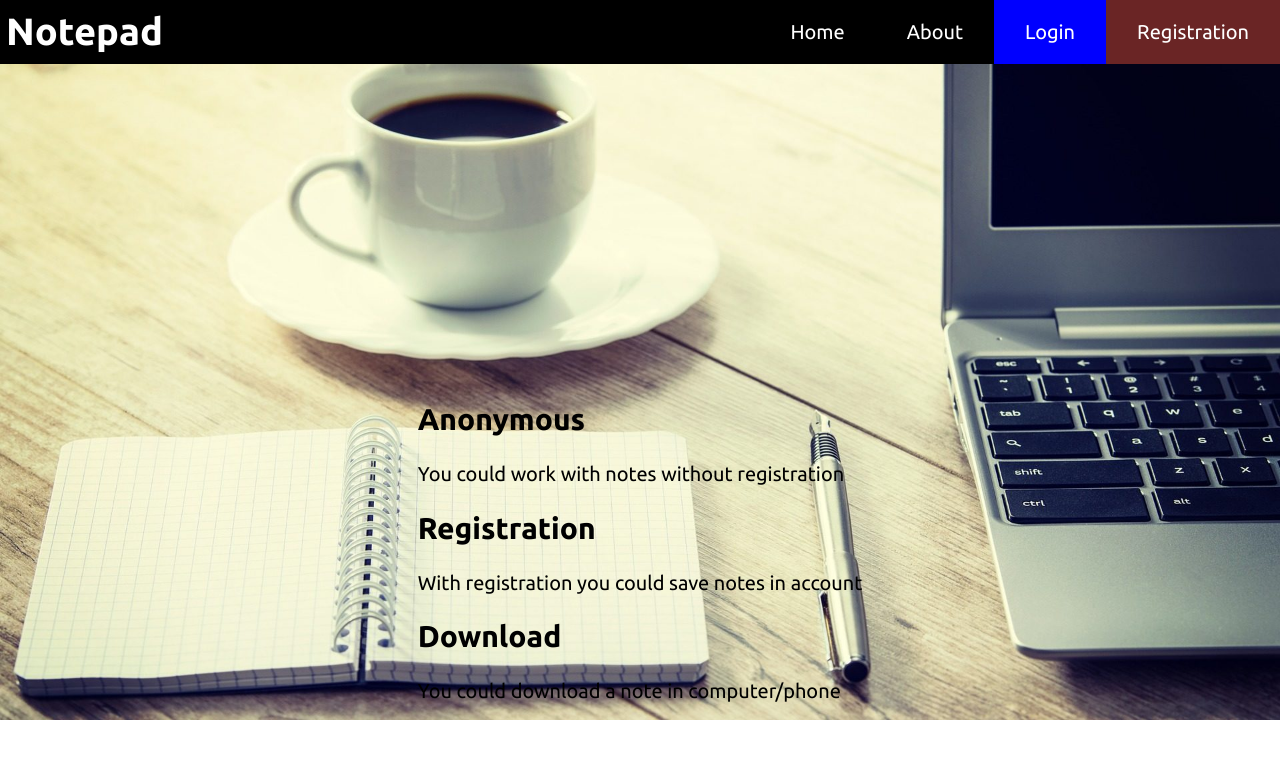
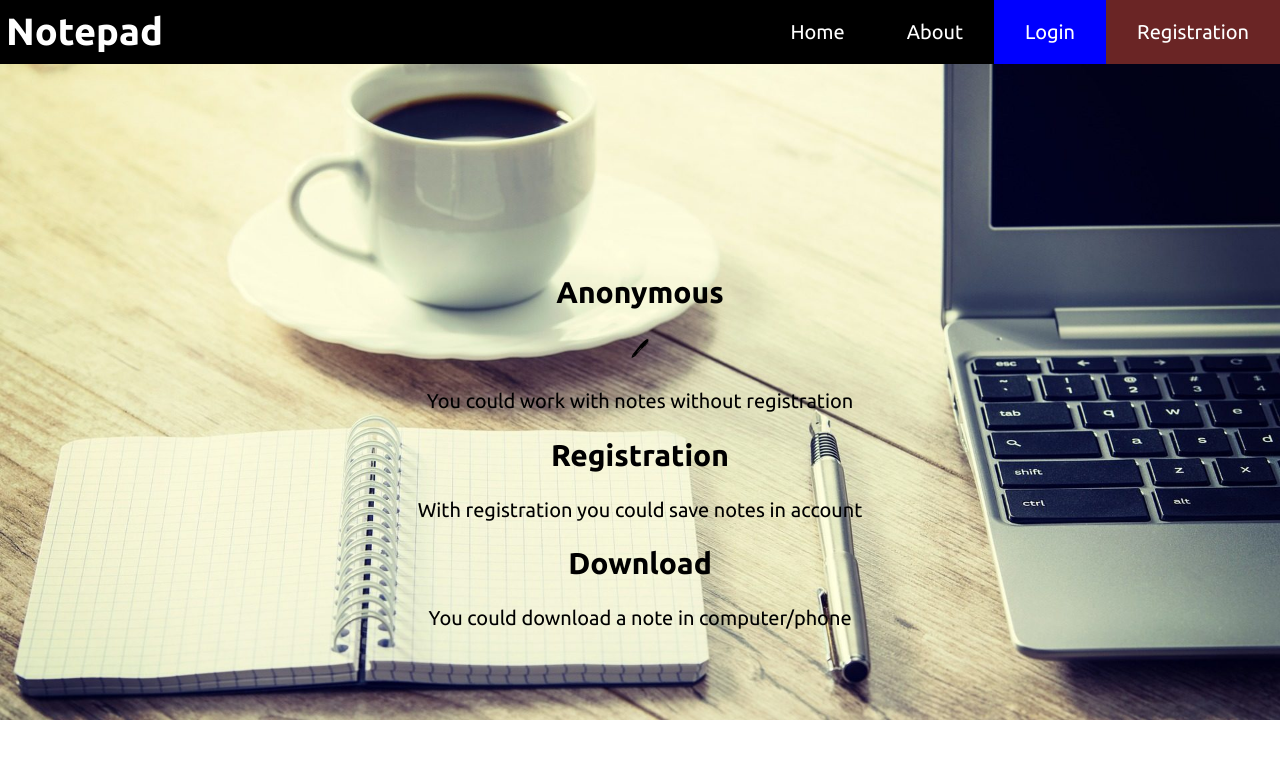
Before and after one commit to ilyadev750/my_notepad, a Django app: page /about/ in a window 1280 px wide. Shown: the top 759 px of the page. Run offline with Django 3.2, Linux system fonts and the light colour scheme.

Commit message:
began to add icons

```diff
--- a/note/static/note/css/about.css
+++ b/note/static/note/css/about.css
@@ -8,7 +8,7 @@ body {
   }
 
 .notepad-description {
-    padding-top: 300px;
+    padding-top: 100px;
     font-family: 'Ubuntu', sans-serif;
     font-size: 20px;
     display: block;
@@ -19,6 +19,15 @@ body {
     transform: translate(-50%, -50%);
 }
 
+.notepad-description h2 {
+    text-align: center;
+}
+
+.notepad-description p {
+    text-align: center;
+}
+
+
 /* .notepad-description > div {
     display: inline-block;
     padding: 20px;
--- a/note/templates/note/about.html
+++ b/note/templates/note/about.html
@@ -24,6 +24,7 @@ About notepad
 <div class="notepad-description">
     <div>
         <h2>Anonymous</h2>
+        <p>&#128394</p>
         <p>You could work with notes without registration</p>
     </div>
     <div>
```
